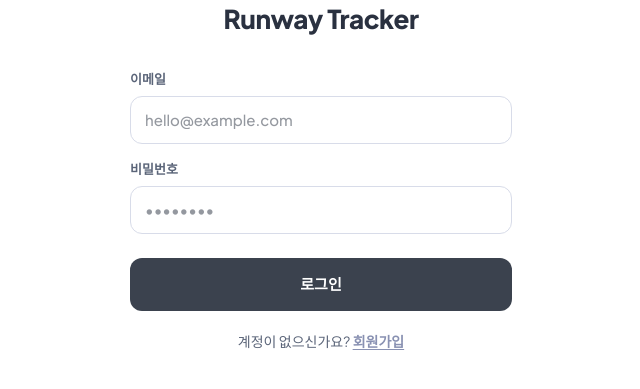
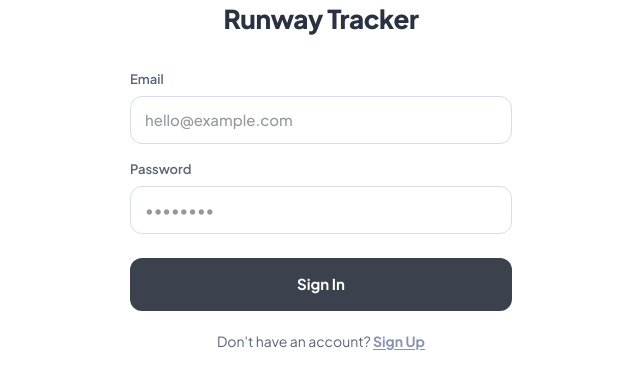
Before and after one commit to danimkim/runway-tracker, a Next.js app: page /login in a window 1280 px wide. Shown: the part 135-524 px from the top of the page, without its empty margins (319-959 px from the left). Built offline with nearby package versions, Linux system fonts and the light colour scheme.

Commit message:
chore: change language in plain text in page to English

```diff
--- a/src/app/(auth)/login/page.tsx
+++ b/src/app/(auth)/login/page.tsx
@@ -29,7 +29,7 @@ export default function LoginPage() {
         <form className="auth-form" action={loginAction}>
           <div className="field-group">
             <label className="field-label" htmlFor="email">
-              이메일
+              Email
             </label>
             <input
               className="field-input"
@@ -42,7 +42,7 @@ export default function LoginPage() {
           </div>
           <div className="field-group">
             <label className="field-label" htmlFor="password">
-              비밀번호
+              Password
             </label>
             <input
               className="field-input"
@@ -55,12 +55,12 @@ export default function LoginPage() {
           </div>
           {state?.error && <p style={{ color: 'var(--color-warning)', fontSize: 13, marginTop: 4 }}>{state.error}</p>}
           <button type="submit" className="btn-primary" style={{ marginTop: 8 }} disabled={isPending}>
-            {isPending ? '로그인 중...' : '로그인'}
+            {isPending ? 'Signing in...' : 'Sign In'}
           </button>
           <p className="auth-switch">
-            계정이 없으신가요?{' '}
+            Don't have an account?{' '}
             <Link href="/signup" className="auth-link">
-              회원가입
+              Sign Up
             </Link>
           </p>
         </form>
```
